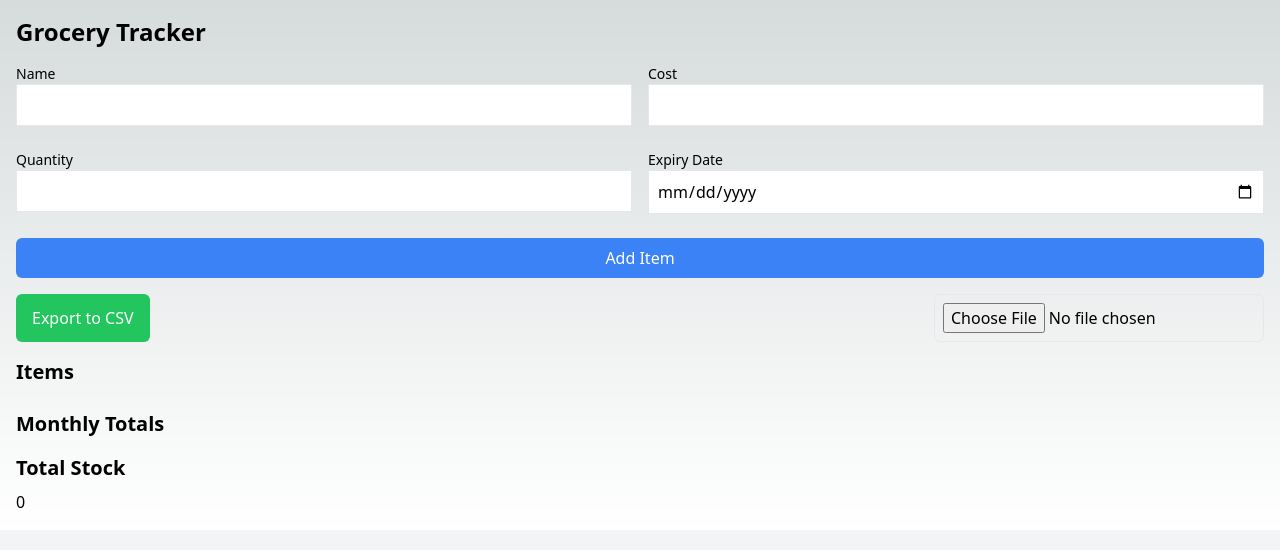
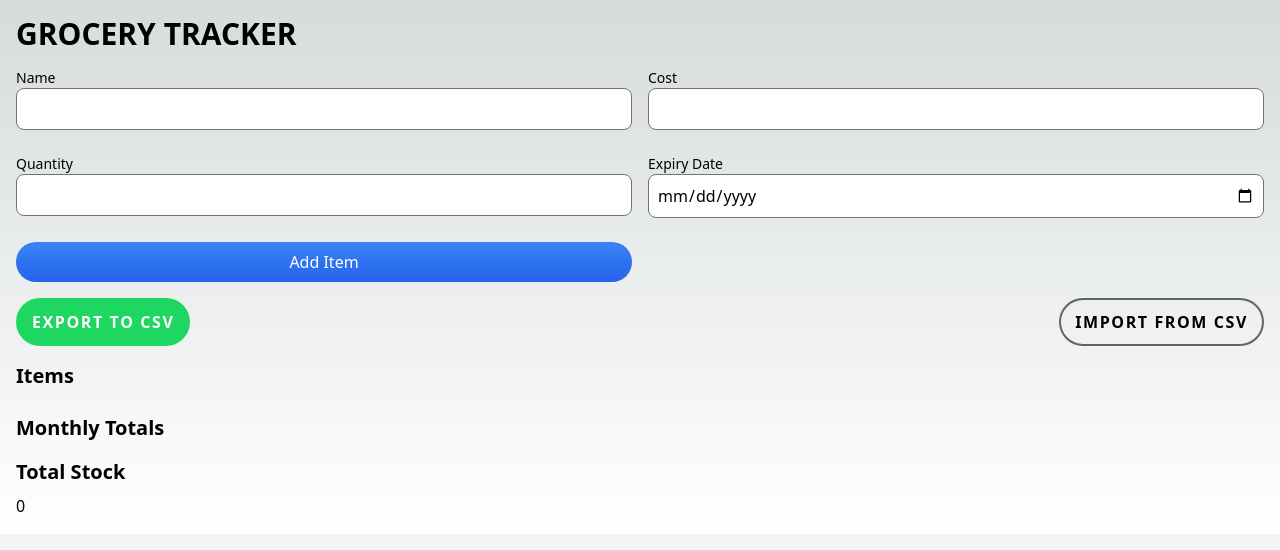
Before and after one commit to ryd3v/grocery-tracker, a Next.js app: page / in a window 1280 px wide. Shown: the top 550 px of the page. Built offline with nearby package versions, Linux system fonts and the light colour scheme.

Commit message:
update UI

```diff
--- a/components/GroceryTracker.tsx
+++ b/components/GroceryTracker.tsx
@@ -174,7 +174,7 @@ export default function GroceryTracker() {
             )}
             {isLoading && <div
                 className="fixed top-0 left-0 w-full h-full flex items-center justify-center bg-opacity-50 bg-gray-500">Loading...</div>}
-            <h1 className="text-2xl font-bold mb-4">Grocery Tracker</h1>
+            <h1 className="text-3xl font-bold mb-4 uppercase">Grocery Tracker</h1>
             <form onSubmit={addItem} className="grid gap-4 mb-4 md:grid-cols-2">
                 {error && <div className="col-span-2 mb-2 text-red-600">{error}</div>}
                 <div className="mb-2">
@@ -183,7 +183,7 @@ export default function GroceryTracker() {
                         type="text"
                         value={form.name}
                         onChange={(e) => setForm({...form, name: e.target.value})}
-                        className="w-full p-2 border dark:bg-zinc-900 dark:text-white"
+                        className="w-full p-2 border border-zinc-500 rounded-lg dark:bg-zinc-900 dark:text-white"
                     />
                 </div>
                 <div className="mb-2">
@@ -192,7 +192,7 @@ export default function GroceryTracker() {
                         type="number"
                         value={form.cost}
                         onChange={(e) => setForm({...form, cost: e.target.value})}
-                        className="w-full p-2 border dark:bg-zinc-900 dark:text-white"
+                        className="w-full p-2 border border-zinc-500 rounded-lg dark:bg-zinc-900 dark:text-white"
                     />
                 </div>
                 <div className="mb-2">
@@ -201,7 +201,7 @@ export default function GroceryTracker() {
                         type="number"
                         value={form.quantity}
                         onChange={(e) => setForm({...form, quantity: e.target.value})}
-                        className="w-full p-2 border dark:bg-zinc-900 dark:text-white"
+                        className="w-full p-2 border border-zinc-500 rounded-lg dark:bg-zinc-900 dark:text-white"
                     />
                 </div>
                 <div className="mb-2">
@@ -210,25 +210,34 @@ export default function GroceryTracker() {
                         type="date"
                         value={form.expiry}
                         onChange={(e) => setForm({...form, expiry: e.target.value})}
-                        className="w-full p-2 border dark:bg-zinc-900 dark:text-white"
+                        className="w-full p-2 border border-zinc-500 rounded-lg dark:bg-zinc-900 dark:text-white"
                     />
                 </div>
+
                 <button type="submit"
-                        className="col-span-2 bg-blue-500 text-white px-4 py-2 rounded-md hover:bg-blue-600">
+                        className="px-8 py-2 rounded-full bg-gradient-to-b from-blue-500 to-blue-600 text-white focus:ring-2 focus:ring-blue-400 hover:shadow-xl transition duration-200">
                     {editingItemId !== null ? 'Update Item' : 'Add Item'}
                 </button>
             </form>
+
             <div className="flex justify-between mb-4">
                 <button onClick={exportToCSV}
-                        className="bg-green-500 text-white px-4 py-2 rounded-md hover:bg-green-600">Export to CSV
+                        className="px-4 py-2 rounded-full bg-[#1ED760] font-bold text-white tracking-widest uppercase transform hover:scale-105 hover:bg-[#21e065] transition-colors duration-200">
+                    Export to CSV
                 </button>
-                <input type="file" accept=".csv" onChange={importFromCSV} className="border p-2 rounded-md"/>
+                <label
+                    className="shadow-[inset_0_0_0_2px_#616467] text-black px-4 py-3 rounded-full tracking-widest uppercase font-bold bg-transparent hover:bg-[#616467] hover:text-white dark:text-neutral-200 transition duration-200">
+                    Import from CSV
+                    <input type="file" accept=".csv" onChange={importFromCSV} className="hidden"/>
+                </label>
             </div>
+
+
             <div>
                 <h2 className="text-xl font-semibold mb-2">Items</h2>
                 <div className="grid gap-4 md:grid-cols-2 lg:grid-cols-3">
                     {items.map(item => (
-                        <div key={item.id} className="border p-4 rounded-md shadow-md dark:bg-zinc-900">
+                        <div key={item.id} className="border-b p-4 rounded shadow dark:bg-zinc-900">
                             <div className="font-bold">{item.name}</div>
                             <div>Cost: ${item.cost}</div>
                             <div>Quantity: {item.quantity}</div>
```
